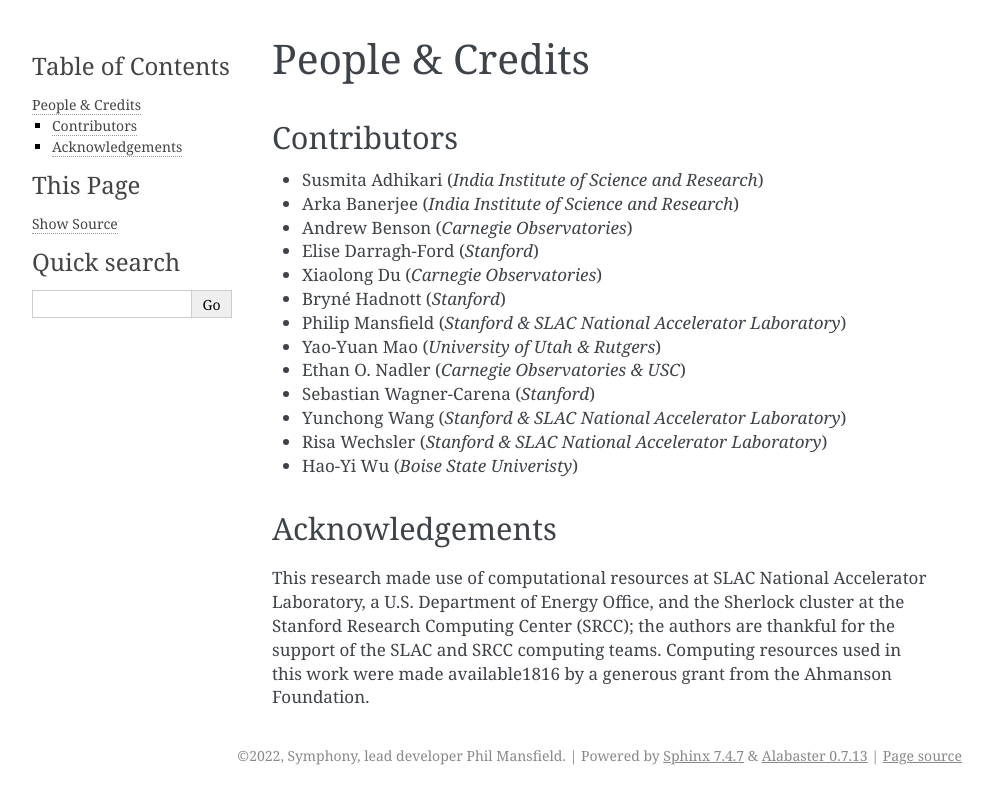
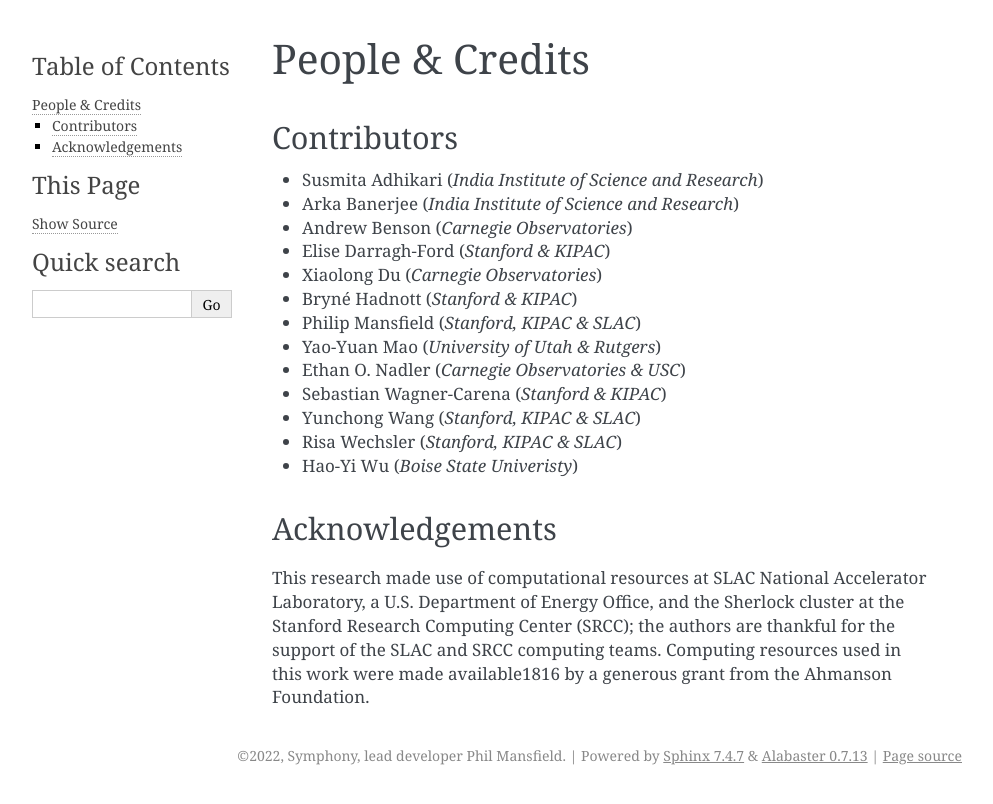
Before and after one commit to phil-mansfield/symphony, a Sphinx documentation site: the page built from docs/source/credits_acknowledgements.rst, in a window 1280 px wide. Shown: the top 804 px of the page, without its empty margins (148-1141 px from the left). Built offline with Sphinx 7.4.7, drawn with Linux system fonts in a browser that asks for light colours.

Commit message:
More acknowledgement fixes

```diff
--- a/docs/source/credits_acknowledgements.rst
+++ b/docs/source/credits_acknowledgements.rst
@@ -8,15 +8,15 @@ Contributors
 - Susmita Adhikari (*India Institute of Science and Research*)
 - Arka Banerjee (*India Institute of Science and Research*)
 - Andrew Benson (*Carnegie Observatories*)
-- Elise Darragh-Ford (*Stanford*)
+- Elise Darragh-Ford (*Stanford & KIPAC*)
 - Xiaolong Du (*Carnegie Observatories*)
-- Bryné Hadnott (*Stanford*)
-- Philip Mansfield (*Stanford & SLAC National Accelerator Laboratory*)
+- Bryné Hadnott (*Stanford & KIPAC*)
+- Philip Mansfield (*Stanford, KIPAC & SLAC*)
 - Yao-Yuan Mao (*University of Utah & Rutgers*)
 - Ethan O. Nadler (*Carnegie Observatories & USC*)
-- Sebastian Wagner-Carena (*Stanford*)
-- Yunchong Wang (*Stanford & SLAC National Accelerator Laboratory*)
-- Risa Wechsler (*Stanford & SLAC National Accelerator Laboratory*)
+- Sebastian Wagner-Carena (*Stanford & KIPAC*)
+- Yunchong Wang (*Stanford, KIPAC & SLAC*)
+- Risa Wechsler (*Stanford, KIPAC & SLAC*)
 - Hao-Yi Wu (*Boise State Univeristy*)
 
 Acknowledgements
```
